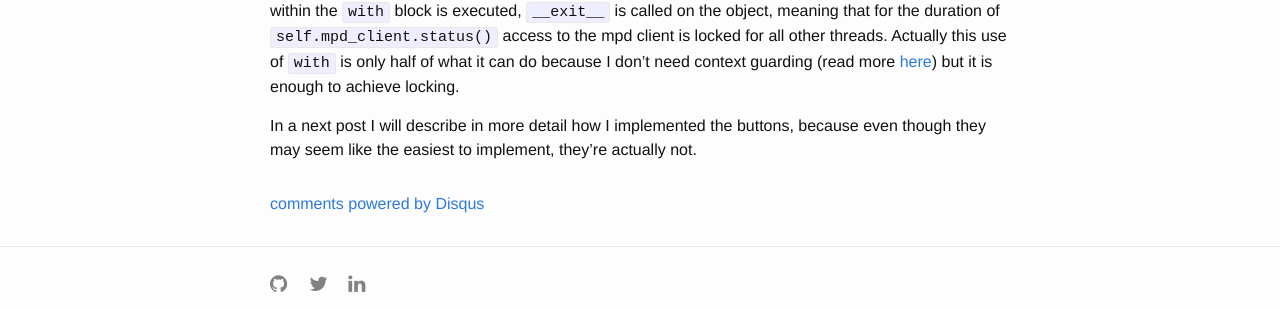
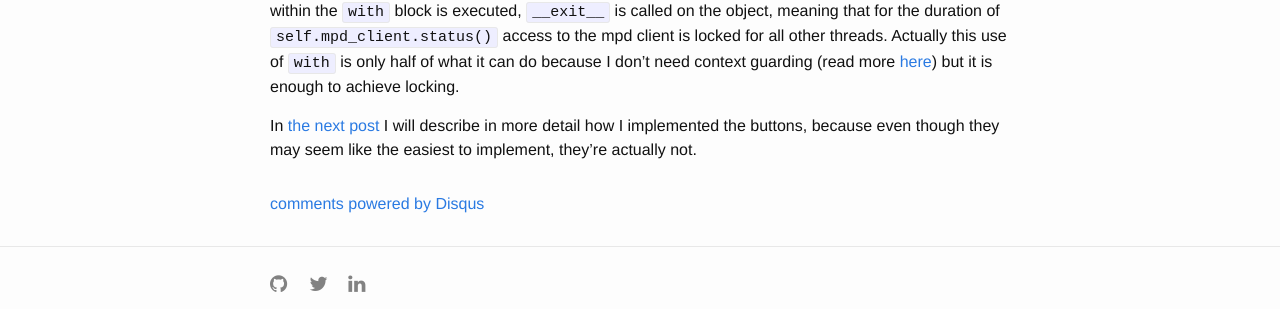
Before and after one commit to wkjagt/wkjagt.github.io, a Jekyll site: the page built from _posts/2014-08-19-audio-book-reader-interrupts-threads.md, in a window 1280 px wide and 900 px high, scrolled down 2801 px. Shown: the part 543-852 px from the top of the window. Built offline with Jekyll 4.4.1, drawn with Linux system fonts in a browser that asks for light colours; nearby versions of some CDN libraries; comment, search, counter and statistics services are not loaded.

Commit message:
link between posts

```diff
--- a/_posts/2014-08-19-audio-book-reader-interrupts-threads.md
+++ b/_posts/2014-08-19-audio-book-reader-interrupts-threads.md
@@ -95,4 +95,4 @@ def get_status(self):
 
 When a `with` statement is executed, the `__enter__` method is called on the object. When all code within the `with` block is executed, `__exit__` is called on the object, meaning that for the duration of `self.mpd_client.status()` access to the mpd client is locked for all other threads. Actually this use of `with` is only half of what it can do because I don't need context guarding (read more [here](http://effbot.org/zone/python-with-statement.htm)) but it is enough to achieve locking.
 
-In a next post I will describe in more detail how I implemented the buttons, because even though they may seem like the easiest to implement, they're actually not.
+In [the next post]({% post_url 2014-09-13-audio-book-reader-finishing-up %}) I will describe in more detail how I implemented the buttons, because even though they may seem like the easiest to implement, they're actually not.
```
Also changed, not shown: _posts/2014-08-16-audio-book-reader.md (+1 -0 lines), _posts/2014-09-13-audio-book-reader-finishing-up.md (+3 -0 lines).
